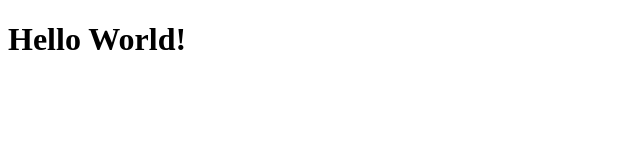
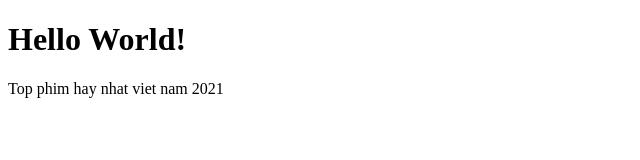
Before and after one commit to hungnv879/TrashRepo, a plain HTML site: page index.html in a window 1280 px wide. Shown: the whole page, without its empty margins (0-640 px from the left). Drawn offline with Linux system fonts and the light colour scheme.

Commit message:
modified index.html

```diff
--- a/index.html
+++ b/index.html
@@ -10,6 +10,7 @@
 
 <body>
     <h1>Hello World!</h1>
+    <p>Top phim hay nhat viet nam 2021</p>
 </body>
 
 </html>
```
